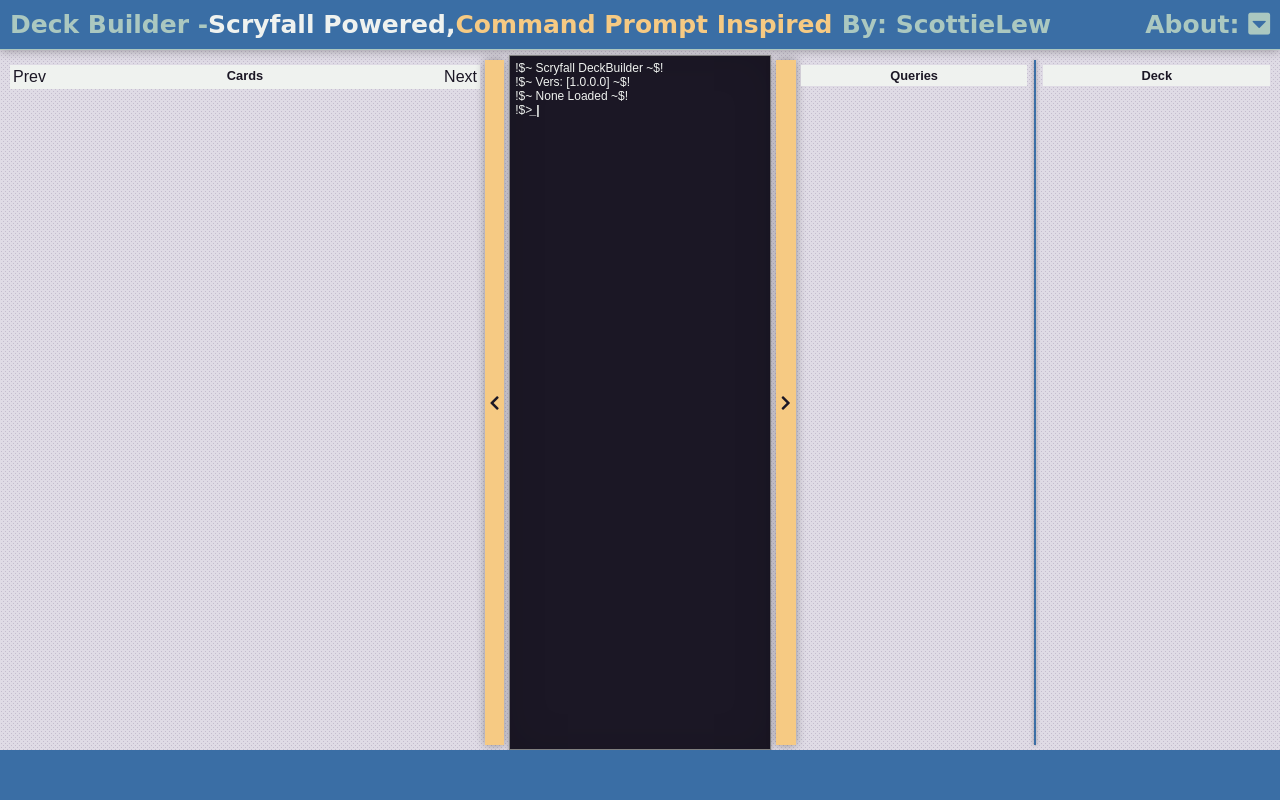
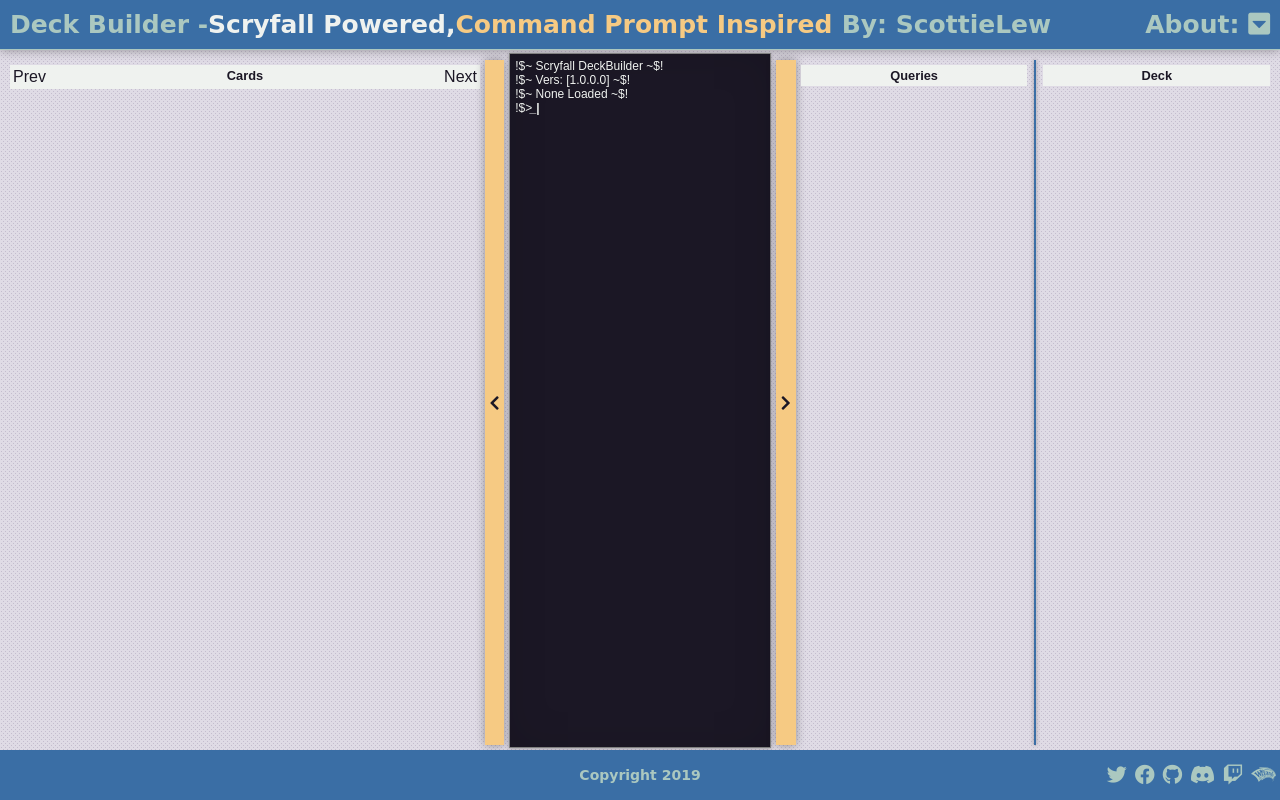
Before and after one commit to thesteamnetworkcom/CMDDISP, a plain HTML site: page index.html in a window 1280 px wide. Drawn offline with nearby package versions, Linux system fonts and the light colour scheme; a web font is replaced by a local one.

Commit message:
save?
save?

```diff
--- a/css/main.css
+++ b/css/main.css
@@ -166,6 +166,7 @@ body{
     font-size:12px;
     overflow:hidden;
     flex:1;
+    margin-bottom:5px;
 }
 .effect8{
   	position:relative;
@@ -513,4 +514,35 @@ input{
 .footer{
     height:50px;
     background-color:#3a6ea5;
+    position:relative;
 }
+.footer-wrapper{
+    width:100%;
+    height:100%;
+    position:absolute;
+    display:flex;
+    top:0px;
+    left:0px;
+
+}
+.copyright{
+    flex:1;
+    display:flex;
+    justify-content: center;
+    align-items: center;
+    font-family: 'Ranga', cursive;
+    font-size:14px;
+    font-weight:700;
+    color:#ABC8C0;
+}
+.social{
+    display:flex;
+    justify-content:flex-end;
+    align-items:center;
+    color:#ABC8C0;
+    font-size:20px;
+    width:100%;
+}
+.social > i{
+    margin:4px;
+}
--- a/js/footer.js
+++ b/js/footer.js
@@ -7,6 +7,19 @@ class Footer extends React.Component{
         return(
             <React.Fragment>
                 <div className='footer'>
+                    <div className='footer-wrapper'>
+                        <span className='copyright'>Copyright 2019</span>
+                    </div>
+                    <div className='footer-wrapper'>
+                        <span className='social'>
+                            <i class="fab fa-twitter"></i>
+                            <i class="fab fa-facebook"></i>
+                            <i class="fab fa-github"></i>
+                            <i class="fab fa-discord"></i>
+                            <i class="fab fa-twitch"></i>
+                            <i class="fab fa-wizards-of-the-coast"></i>
+                        </span>
+                    </div>
                 </div>
             </React.Fragment>
         )
```
